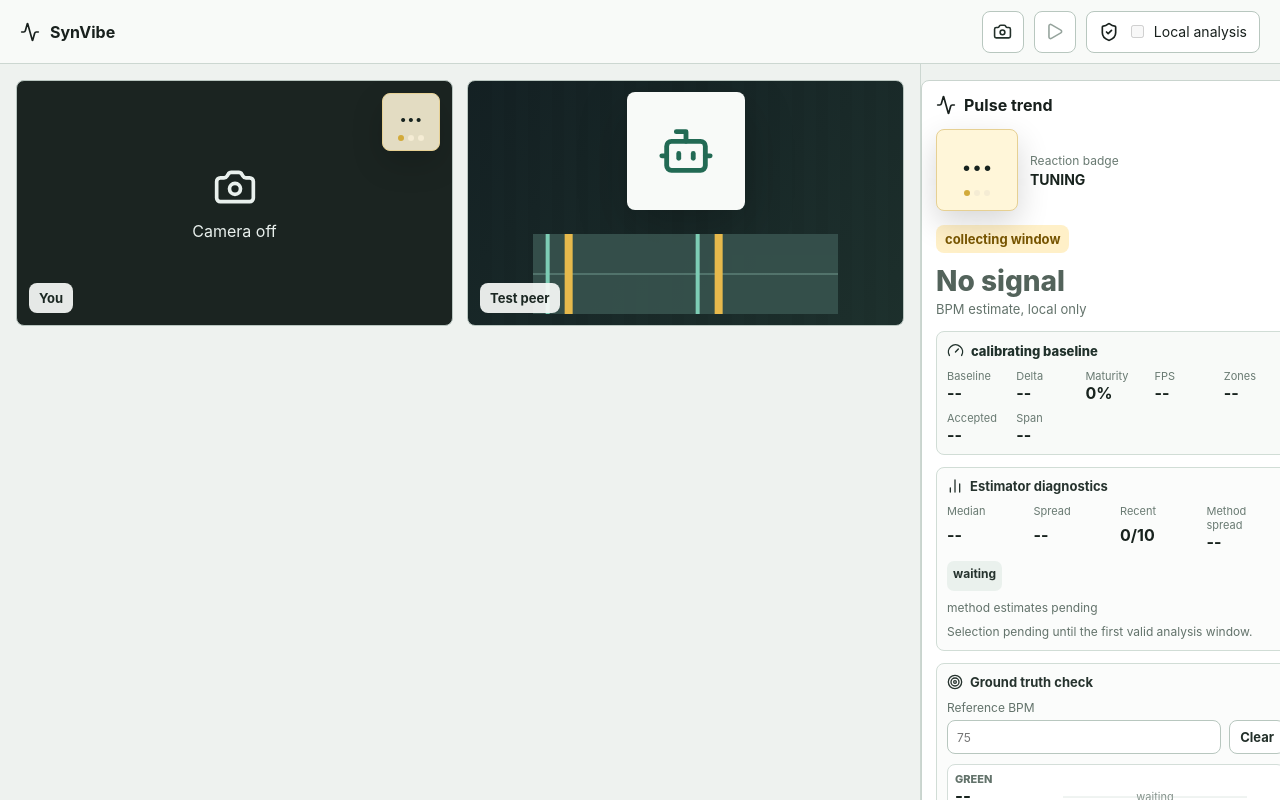
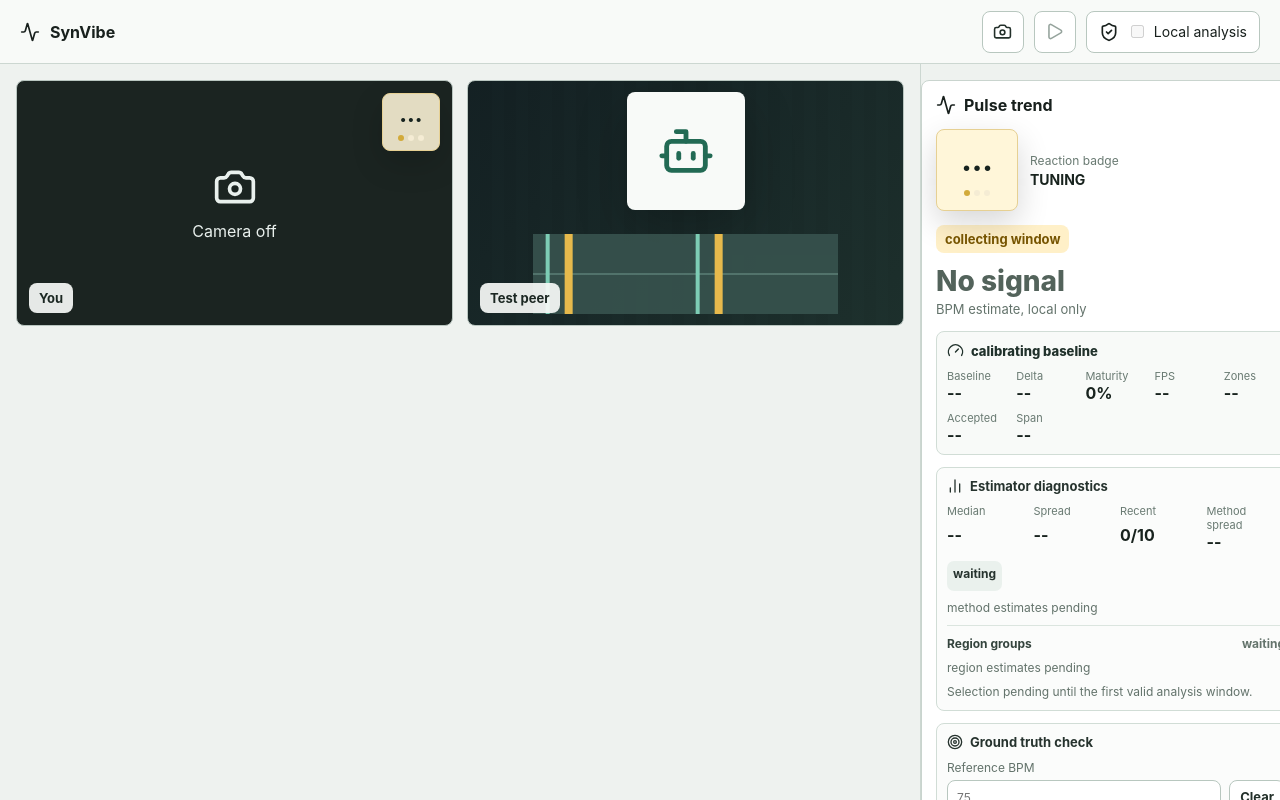
Before and after one commit to Stebalnik/pulse-reaction-chat-project, a React (Vite) app in the folder apps/browser-client/: page / in a window 1280 px wide. Built offline with nearby package versions, Linux system fonts and the light colour scheme.

Commit message:
feat(rppg): add region agreement diagnostics

```diff
--- a/apps/browser-client/src/prototype/App.tsx
+++ b/apps/browser-client/src/prototype/App.tsx
@@ -26,7 +26,7 @@ import {
   type PulseTrendState
 } from "@pulse-reaction/rppg-engine";
 import { FaceRoiTracker, type FaceRoiResult } from "./faceRoi.js";
-import { PulseSampler, type PulseMethodSignal, type RoiRect } from "./pulseSampler.js";
+import { PulseSampler, type PulseMethodSignal, type PulseRegionAgreement, type RoiRect } from "./pulseSampler.js";
 
 const APP_NAME = import.meta.env.VITE_APP_NAME ?? "SynVibe";
 
@@ -57,6 +57,7 @@ interface PulseSnapshot {
   diagnostics: HeartRateDiagnostics;
   trend: PulseTrendEstimate;
   signals: PulseMethodSignal[];
+  regionAgreement: PulseRegionAgreement;
 }
 
 interface PulseHistoryEntry {
@@ -125,6 +126,18 @@ interface DebugLogEvent {
       reasonCodes: string[];
     }>;
   };
+  regionAgreement: {
+    validGroupCount: number;
+    spreadBpm: number | null;
+    stable: boolean | null;
+    estimates: Array<{
+      groupId: string;
+      bpm: number | null;
+      signalQuality: number;
+      sampleCount: number;
+      reasonCodes: string[];
+    }>;
+  };
   trend: {
     state: PulseTrendState;
     confidence: number;
@@ -155,7 +168,7 @@ interface DebugLogEvent {
 }
 
 interface DebugSessionLog {
-  schemaVersion: "debug-session-log-0.1.0";
+  schemaVersion: "debug-session-log-0.1.1";
   sessionId: string;
   startedAtIso: string;
   updatedAtIso: string;
@@ -509,6 +522,22 @@ export function App(): JSX.Element {
                 ))}
                 {!diagnostics?.methodEstimates.length && <div className="methodEmpty">method estimates pending</div>}
               </div>
+              <div className="regionAgreement">
+                <div className="regionAgreementHeader">
+                  <span>Region groups</span>
+                  <strong>{regionAgreementText(snapshot?.regionAgreement)}</strong>
+                </div>
+                <div className="methodRows">
+                  {(snapshot?.regionAgreement.estimates ?? []).map((regionEstimate) => (
+                    <div className="regionRow" key={regionEstimate.groupId}>
+                      <span>{regionLabel(regionEstimate.groupId)}</span>
+                      <strong>{regionEstimate.bpm === null ? "--" : Math.round(regionEstimate.bpm)}</strong>
+                      <small>{methodStatusText(regionEstimate.signalQuality, regionEstimate.reasonCodes)}</small>
+                    </div>
+                  ))}
+                  {!snapshot?.regionAgreement.estimates.length && <div className="methodEmpty">region estimates pending</div>}
+                </div>
+              </div>
               <div className="selectionReason">{selectionReasonText(diagnostics)}</div>
             </div>
             <div className="oscilloscopePanel">
@@ -634,7 +663,7 @@ export function App(): JSX.Element {
 function createDebugSessionLog(): DebugSessionLog {
   const nowIso = new Date().toISOString();
   return {
-    schemaVersion: "debug-session-log-0.1.0",
+    schemaVersion: "debug-session-log-0.1.1",
     sessionId: `${nowIso.replaceAll(/[:.]/g, "-")}-${Math.random().toString(16).slice(2, 8)}`,
     startedAtIso: nowIso,
     updatedAtIso: nowIso,
@@ -643,6 +672,7 @@ function createDebugSessionLog(): DebugSessionLog {
       "Debug log is generated locally in the browser.",
       "Raw video frames and RGB traces are not included.",
       "Live method waveforms are rendered transiently and are not persisted in the debug log.",
+      "Region-group diagnostics are aggregated BPM/quality summaries; per-frame region traces are not persisted.",
       "Manual reference BPM is optional user-provided ground truth for local estimator debugging.",
       "Precise participant identity is not included.",
       "Events are for signal-quality debugging, not emotion or attraction inference."
@@ -738,6 +768,18 @@ function debugEventFromSnapshot(
         method: estimate.method,
         bpm: estimate.bpm,
         signalQuality: estimate.signalQuality,
+        reasonCodes: estimate.reasonCodes
+      }))
+    },
+    regionAgreement: {
+      validGroupCount: snapshot.regionAgreement.validGroupCount,
+      spreadBpm: snapshot.regionAgreement.spreadBpm,
+      stable: snapshot.regionAgreement.stable,
+      estimates: snapshot.regionAgreement.estimates.map((estimate) => ({
+        groupId: estimate.groupId,
+        bpm: estimate.bpm,
+        signalQuality: estimate.signalQuality,
+        sampleCount: estimate.sampleCount,
         reasonCodes: estimate.reasonCodes
       }))
     },
@@ -976,6 +1018,18 @@ function methodStatusText(signalQuality: number, reasonCodes: readonly string[])
   return `q ${Math.round(signalQuality * 100)}%`;
 }
 
+function regionAgreementText(agreement: PulseRegionAgreement | undefined): string {
+  if (!agreement || agreement.stable === null) return "waiting";
+  const spread = agreement.spreadBpm === null ? "--" : `${Math.round(agreement.spreadBpm)}`;
+  return agreement.stable ? `${agreement.validGroupCount}/3 stable, spread ${spread}` : `${agreement.validGroupCount}/3 disagree, spread ${spread}`;
+}
+
+function regionLabel(groupId: string): string {
+  if (groupId === "left-cheek") return "L cheek";
+  if (groupId === "right-cheek") return "R cheek";
+  return "Forehead";
+}
+
 function selectionReasonText(diagnostics: HeartRateDiagnostics | undefined): string {
   if (!diagnostics) return "Selection pending until the first valid analysis window.";
   if (diagnostics.estimate.bpm !== null) {
--- a/apps/browser-client/src/prototype/pulseSampler.ts
+++ b/apps/browser-client/src/prototype/pulseSampler.ts
@@ -34,6 +34,7 @@ export interface PulseSamplerSnapshot {
   estimate: HeartRateEstimate;
   diagnostics: HeartRateDiagnostics;
   signals: PulseMethodSignal[];
+  regionAgreement: PulseRegionAgreement;
 }
 
 export interface PulseMethodSignal {
@@ -42,7 +43,27 @@ export interface PulseMethodSignal {
   latest: number | null;
 }
 
+export interface PulseRegionEstimate {
+  groupId: PulseRegionGroupId;
+  bpm: number | null;
+  signalQuality: number;
+  sampleCount: number;
+  reasonCodes: ReasonCode[];
+}
+
+export interface PulseRegionAgreement {
+  estimates: PulseRegionEstimate[];
+  validGroupCount: number;
+  spreadBpm: number | null;
+  stable: boolean | null;
+}
+
+type PulseRegionGroupId = "forehead" | "left-cheek" | "right-cheek";
+
 const MAX_TRACE_MS = 24_000;
+const MIN_REGION_AGREEMENT_GROUPS = 2;
+const MAX_REGION_AGREEMENT_SPREAD_BPM = 14;
+const REGION_AGREEMENT_MIN_QUALITY = 0.2;
 const TEMPORAL_HISTORY_MS = 24_000;
 const TEMPORAL_HISTORY_SIZE = 12;
 const MIN_TEMPORAL_HISTORY = 5;
@@ -76,6 +97,7 @@ export class PulseSampler {
   private readonly canvas = document.createElement("canvas");
   private readonly context = this.canvas.getContext("2d", { willReadFrequently: true });
   private readonly samples: RgbTraceSample[] = [];
+  private readonly regionSamples = new Map<PulseRegionGroupId, RgbTraceSample[]>();
   private readonly acceptedBpmHistory: BpmHistoryEntry[] = [];
   private pendingTemporalJump: PendingTemporalJump | null = null;
   private previousLuma: number | null = null;
@@ -116,27 +138,21 @@ export class PulseSampler {
       motionScore,
       illumination
     });
+    this.pushRegionSamples(skin.groupSamples, now, motionScore);
 
     while (this.samples.length > 0 && now - this.samples[0]!.timestampMs > MAX_TRACE_MS) {
       this.samples.shift();
     }
+    for (const samples of this.regionSamples.values()) {
+      while (samples.length > 0 && now - samples[0]!.timestampMs > MAX_TRACE_MS) {
+        samples.shift();
+      }
+    }
 
+    const engineConfig = browserEngineConfig();
+    const regionAgreement = estimateRegionAgreement(this.regionSamples, engineConfig);
     const diagnostics = stabilizeDiagnostics(
-      estimateHeartRateDiagnostics(this.samples, {
-        method: "FUSION",
-        minWindowMs: 12_000,
-        minSamples: 180,
-        minRoiCoverage: 0.18,
-        maxRoiCoverageStd: 0.22,
-        minSpectralQuality: 0.18,
-        maxMotionScore: 0.75,
-        maxIlluminationInstability: 0.28,
-        maxFusionBpmSpread: 10,
-        hrBandHz: {
-          min: 0.85,
-          max: 3.2
-        }
-      }),
+      applyRegionAgreementGate(estimateHeartRateDiagnostics(this.samples, engineConfig), regionAgreement),
       this.acceptedBpmHistory,
       this.pendingTemporalJump
     );
@@ -149,16 +165,103 @@ export class PulseSampler {
       validRegionCount: skin.validRegionCount,
       estimate: diagnostics.diagnostics.estimate,
       diagnostics: diagnostics.diagnostics,
-      signals: methodSignals(this.samples)
+      signals: methodSignals(this.samples),
+      regionAgreement
     };
   }
 
   reset(): void {
     this.samples.length = 0;
+    this.regionSamples.clear();
     this.acceptedBpmHistory.length = 0;
     this.pendingTemporalJump = null;
     this.previousLuma = null;
   }
+
+  private pushRegionSamples(groupSamples: readonly PulseRegionGroupSample[], timestampMs: number, motionScore: number): void {
+    for (const group of groupSamples) {
+      const illumination = (group.channels.r + group.channels.g + group.channels.b) / 3;
+      const normalized = normalizeChromaticity(group.channels, illumination);
+      const samples = this.regionSamples.get(group.groupId) ?? [];
+      samples.push({
+        timestampMs,
+        r: normalized.r,
+        g: normalized.g,
+        b: normalized.b,
+        roiCoverage: group.coverage,
+        motionScore,
+        illumination
+      });
+      this.regionSamples.set(group.groupId, samples);
+    }
+  }
+}
+
+function browserEngineConfig() {
+  return {
+    method: "FUSION" as const,
+    minWindowMs: 12_000,
+    minSamples: 180,
+    minRoiCoverage: 0.18,
+    maxRoiCoverageStd: 0.22,
+    minSpectralQuality: 0.18,
+    maxMotionScore: 0.75,
+    maxIlluminationInstability: 0.28,
+    maxFusionBpmSpread: 10,
+    hrBandHz: {
+      min: 0.85,
+      max: 3.2
+    }
+  };
+}
+
+function estimateRegionAgreement(
+  regionSamples: ReadonlyMap<PulseRegionGroupId, readonly RgbTraceSample[]>,
+  engineConfig: ReturnType<typeof browserEngineConfig>
+): PulseRegionAgreement {
+  const estimates = (["forehead", "left-cheek", "right-cheek"] as const).map((groupId) => {
+    const samples = regionSamples.get(groupId) ?? [];
+    const diagnostics = estimateHeartRateDiagnostics(samples, {
+      ...engineConfig,
+      minRoiCoverage: 0.05,
+      maxRoiCoverageStd: 0.32,
+      minSpectralQuality: REGION_AGREEMENT_MIN_QUALITY
+    });
+    return {
+      groupId,
+      bpm: diagnostics.estimate.bpm === null ? null : Math.round(diagnostics.estimate.bpm * 100) / 100,
+      signalQuality: Math.round(diagnostics.estimate.signalQuality * 10_000) / 10_000,
+      sampleCount: samples.length,
+      reasonCodes: diagnostics.estimate.reasonCodes
+    };
+  });
+  const valid = estimates.filter(
+    (estimate) => estimate.bpm !== null && estimate.signalQuality >= REGION_AGREEMENT_MIN_QUALITY && estimate.reasonCodes.length === 0
+  );
+  const spreadBpm =
+    valid.length >= MIN_REGION_AGREEMENT_GROUPS
+      ? Math.max(...valid.map((estimate) => estimate.bpm ?? 0)) - Math.min(...valid.map((estimate) => estimate.bpm ?? 0))
+      : null;
+  return {
+    estimates,
+    validGroupCount: valid.length,
+    spreadBpm: spreadBpm === null ? null : Math.round(spreadBpm * 100) / 100,
+    stable: spreadBpm === null ? null : spreadBpm <= MAX_REGION_AGREEMENT_SPREAD_BPM
+  };
+}
+
+function applyRegionAgreementGate(diagnostics: HeartRateDiagnostics, agreement: PulseRegionAgreement): HeartRateDiagnostics {
+  if (diagnostics.estimate.bpm === null || agreement.stable !== false) return diagnostics;
+  return {
+    ...diagnostics,
+    estimate: {
+      ...diagnostics.estimate,
+      bpm: null,
+      signalQuality: 0,
+      confidence: "invalid",
+      reasonCodes: uniqueReasonCodes([...diagnostics.estimate.reasonCodes, "ROI_REGIONS_DISAGREE"])
+    }
+  };
 }
 
 function stabilizeDiagnostics(
@@ -339,11 +442,13 @@ function averageSkinRegions(
   regions: readonly PulseRoiRegion[],
   width: number,
   height: number
-): { channels: { r: number; g: number; b: number }; coverage: number; validRegionCount: number } {
+): { channels: { r: number; g: number; b: number }; coverage: number; validRegionCount: number; groupSamples: PulseRegionGroupSample[] } {
   let totalPixels = 0;
   let totalSkinPixels = 0;
   const validRegions: Array<{
+    groupId: PulseRegionGroupId;
     channels: { r: number; g: number; b: number };
+    pixelCount: number;
     skinPixelCount: number;
     luma: number;
   }> = [];
@@ -357,7 +462,9 @@ function averageSkinRegions(
     totalSkinPixels += skin.skinPixelCount;
     if (skin.coverage >= MIN_REGION_SKIN_COVERAGE && skin.skinPixelCount >= MIN_REGION_SKIN_PIXELS) {
       validRegions.push({
+        groupId: regionGroupId(region.id),
         channels: skin.channels,
+        pixelCount: skin.pixelCount,
         skinPixelCount: skin.skinPixelCount,
         luma: luma(skin.channels)
       });
@@ -368,7 +475,8 @@ function averageSkinRegions(
     return {
       channels: { r: 0, g: 0, b: 0 },
       coverage: 0,
-      validRegionCount: 0
+      validRegionCount: 0,
+      groupSamples: []
     };
   }
 
@@ -382,8 +490,44 @@ function averageSkinRegions(
   return {
     channels: weighted,
     coverage: totalPixels > 0 ? totalSkinPixels / totalPixels : 0,
-    validRegionCount: regionsForAverage.length
+    validRegionCount: regionsForAverage.length,
+    groupSamples: groupRegionSamples(regionsForAverage)
   };
+}
+
+interface PulseRegionGroupSample {
+  groupId: PulseRegionGroupId;
+  channels: { r: number; g: number; b: number };
+  coverage: number;
+}
+
+function groupRegionSamples(
+  regions: ReadonlyArray<{
+    groupId: PulseRegionGroupId;
+    channels: { r: number; g: number; b: number };
+    pixelCount: number;
+    skinPixelCount: number;
+  }>
+): PulseRegionGroupSample[] {
+  return (["forehead", "left-cheek", "right-cheek"] as const)
+    .map((groupId) => {
+      const groupRegions = regions.filter((region) => region.groupId === groupId);
+      if (groupRegions.length === 0) return null;
+      const pixelCount = groupRegions.reduce((sum, region) => sum + region.pixelCount, 0);
+      const skinPixelCount = groupRegions.reduce((sum, region) => sum + region.skinPixelCount, 0);
+      return {
+        groupId,
+        channels: weightedAverageRegions(groupRegions),
+        coverage: pixelCount > 0 ? skinPixelCount / pixelCount : 0
+      };
+    })
+    .filter((group): group is PulseRegionGroupSample => group !== null);
+}
+
+function regionGroupId(regionId: string): PulseRegionGroupId {
+  if (regionId.includes("left-cheek")) return "left-cheek";
+  if (regionId.includes("right-cheek")) return "right-cheek";
+  return "forehead";
 }
 
 function weightedAverageRegions(
--- a/apps/browser-client/src/prototype/styles.css
+++ b/apps/browser-client/src/prototype/styles.css
@@ -612,12 +612,56 @@ input {
   font-size: 12px;
 }
 
+.regionAgreement {
+  margin-top: 10px;
+  padding-top: 10px;
+  border-top: 1px solid #dbe5df;
+}
+
+.regionAgreementHeader {
+  display: flex;
+  align-items: center;
+  justify-content: space-between;
+  gap: 8px;
+  color: #34443d;
+  font-size: 12px;
+  font-weight: 750;
+}
+
+.regionAgreementHeader strong {
+  min-width: 0;
+  color: #63736b;
+  font-size: 12px;
+  overflow-wrap: anywhere;
+  text-align: right;
+}
+
+.regionRow {
+  display: grid;
+  grid-template-columns: 68px 42px minmax(0, 1fr);
+  align-items: center;
+  gap: 8px;
+  color: #34443d;
+  font-size: 12px;
+}
+
 .methodRow strong {
   color: #18231e;
   font-size: 14px;
 }
 
+.regionRow strong {
+  color: #18231e;
+  font-size: 14px;
+}
+
 .methodRow small {
+  min-width: 0;
+  overflow-wrap: anywhere;
+  color: #63736b;
+}
+
+.regionRow small {
   min-width: 0;
   overflow-wrap: anywhere;
   color: #63736b;
--- a/packages/rppg-engine/src/types.ts
+++ b/packages/rppg-engine/src/types.ts
@@ -14,6 +14,7 @@ export type ReasonCode =
   | "MOTION_HIGH"
   | "MOTION_IN_PULSE_BAND"
   | "ESTIMATORS_DISAGREE"
+  | "ROI_REGIONS_DISAGREE"
   | "SPECTRAL_PEAK_WEAK"
   | "TEMPORAL_OUTLIER"
   | "INSUFFICIENT_VARIANCE"
```
Also changed, not shown: 1 other file (tests, documents, lock files or other folders).
